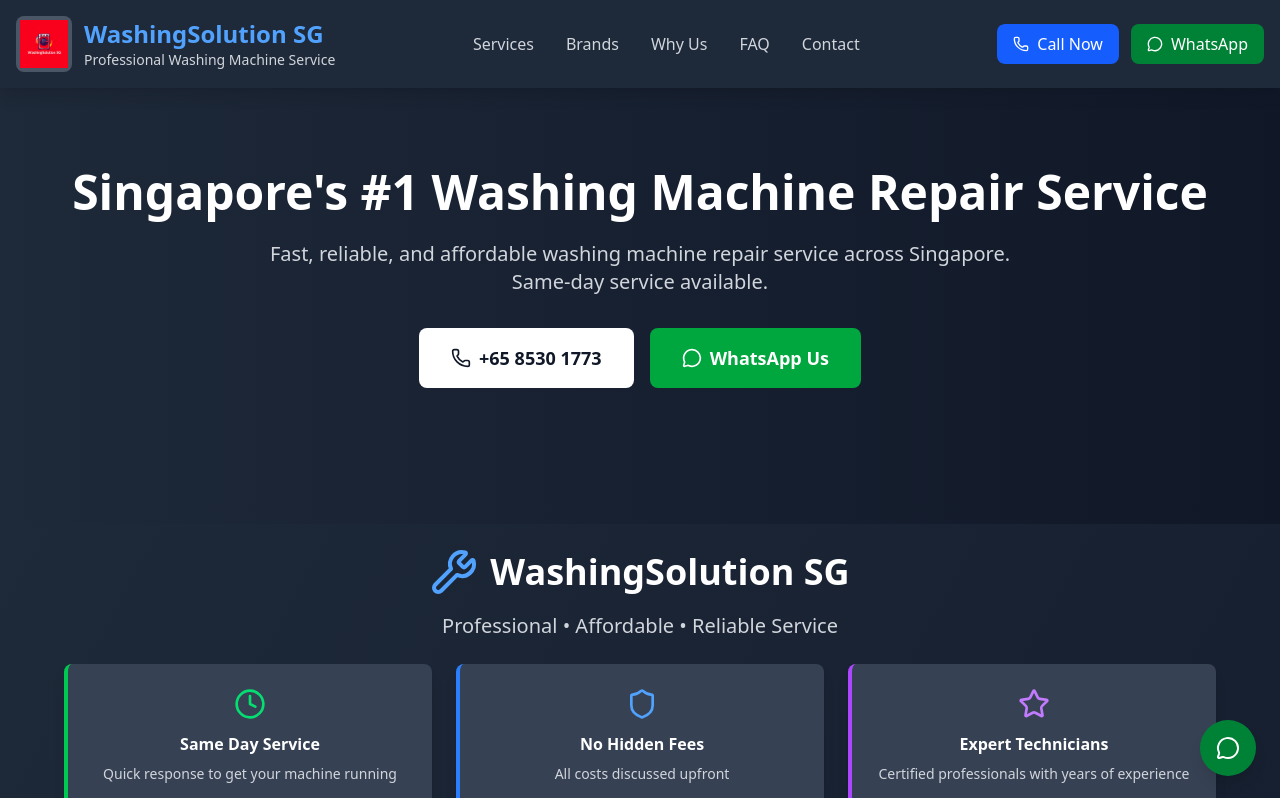
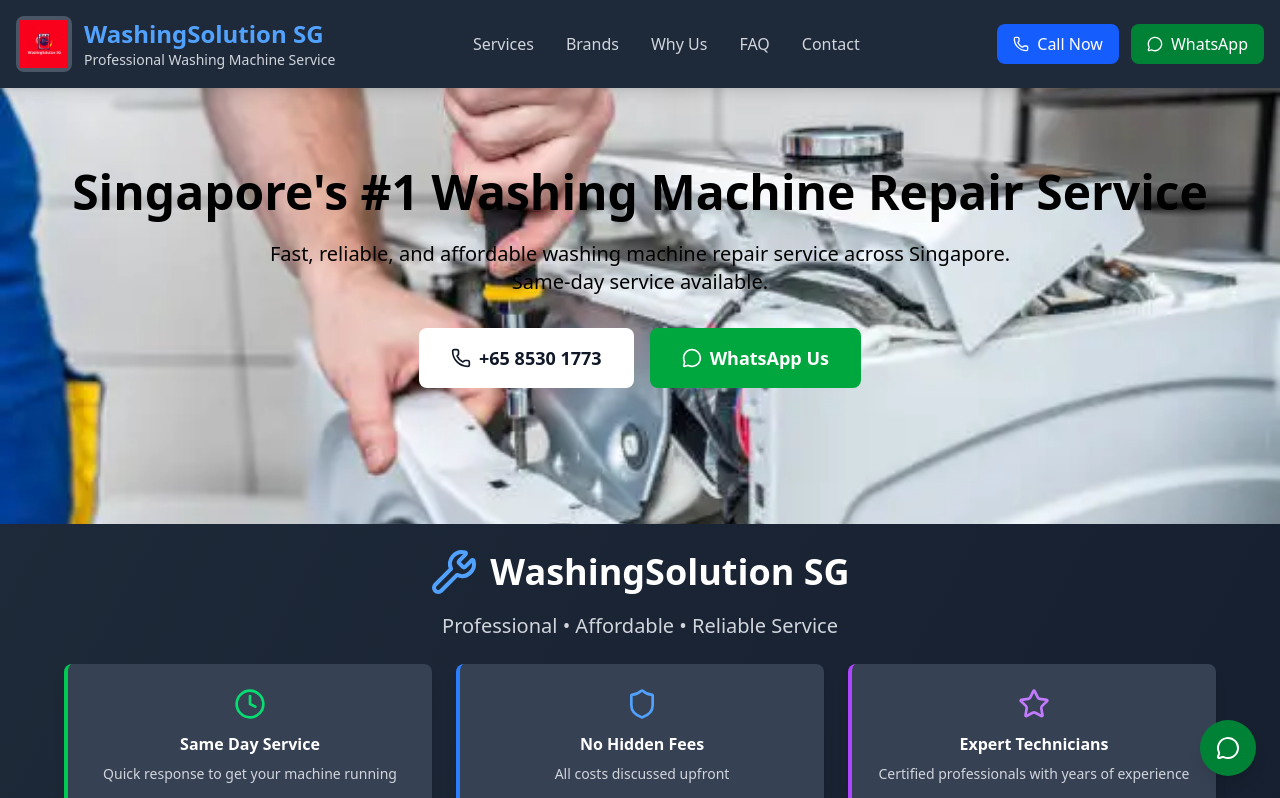
Before and after one commit to Jonymoin/washingsolutionsg, a React (Vite) app: page / in a window 1280 px wide. Shown: the top 798 px of the page. Built offline with nearby package versions, Linux system fonts and the light colour scheme.

Commit message:
Initial commit

```diff
--- a/src/Washing.jsx
+++ b/src/Washing.jsx
@@ -175,10 +175,10 @@
       </header>
 
       {/* Hero Section */}
-      <section className="bg-gradient-to-r from-gray-800 to-gray-900 text-white py-20">
+      <section className="bg-gradient-to-r from-gray-800 to-gray-900 text-black py-20 bg-[url('/washing1.webp')] bg-cover bg-center">
         <div className="container mx-auto px-4 text-center">
           <h1 className="text-5xl font-bold mb-6">Singapore's #1 Washing Machine Repair Service</h1>
-          <p className="text-xl mb-8 max-w-3xl mx-auto text-gray-300">Fast, reliable, and affordable washing machine repair service across Singapore. Same-day service available.</p>
+          <p className="text-xl mb-8 max-w-3xl mx-auto">Fast, reliable, and affordable washing machine repair service across Singapore. Same-day service available.</p>
           <div className="flex flex-col sm:flex-row justify-center space-y-4 sm:space-y-0 sm:space-x-4">
             <a href={`tel:+6585301773`} onClick={handleClick} className="bg-white text-gray-900 px-8 py-4 rounded-lg font-bold text-lg hover:bg-gray-100 transition-colors flex items-center justify-center space-x-2">
               <Phone className="h-5 w-5" />
```
Also changed, not shown: public/washing1.webp (added).
